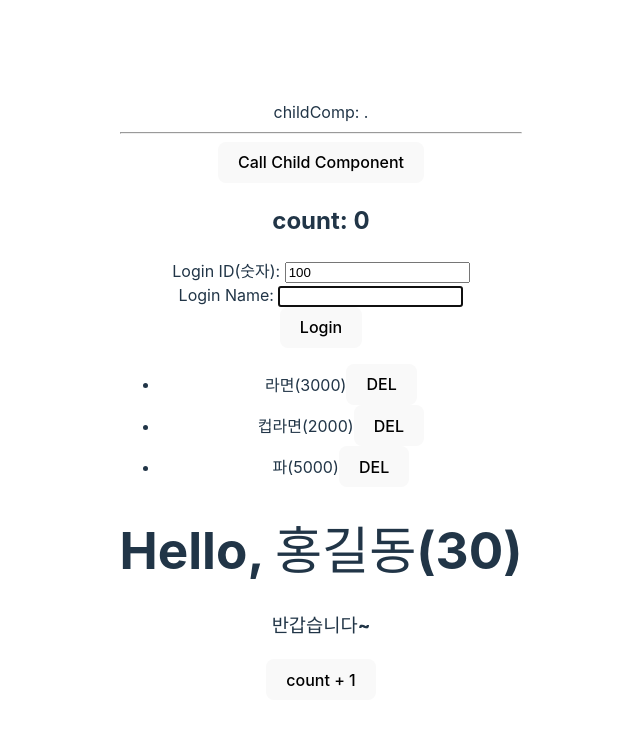
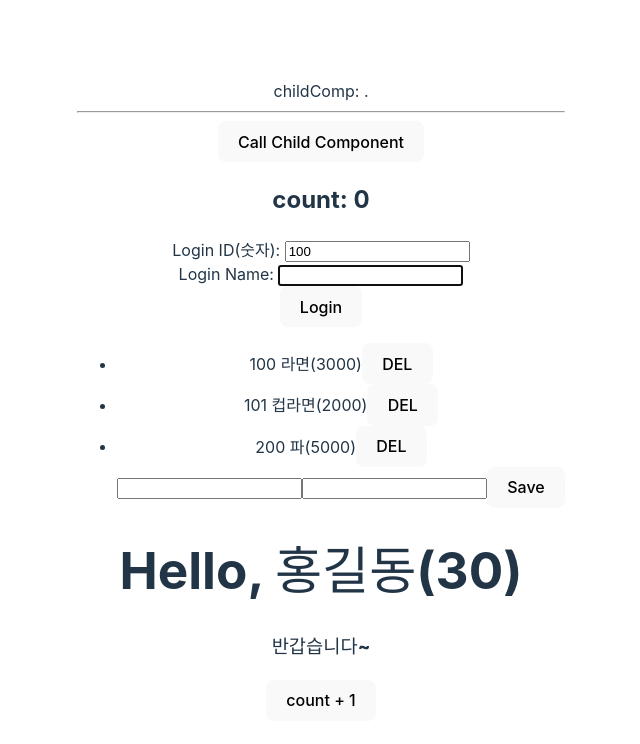
Before and after one commit to 11hertz/fullStack_React, a React (Vite) app: page / in a window 1280 px wide. Shown: the top 744 px of the page, without its empty margins (319-959 px from the left). Built offline with nearby package versions, Linux system fonts and the light colour scheme.

Commit message:
tryThis : addCartItem

```diff
--- a/src/App.tsx
+++ b/src/App.tsx
@@ -48,6 +48,18 @@
     setSession({ ...session, loginUser: null });
   };
 
+  const saveCartItem = (name: string, price: number) => {
+    const id =
+      session.cart
+        .map((cart) => cart.id)
+        .sort()
+        .at(-1) || 0;
+    setSession({
+      ...session,
+      cart: [...session.cart, { id: id + 1, name, price }],
+    });
+  };
+
   const removeCartItem = (itemId: number) => {
     setSession({
       ...session,
@@ -69,6 +81,7 @@
         session={session}
         login={login}
         logout={logout}
+        saveCartItem={saveCartItem}
         removeCartItem={removeCartItem}
       />
       <Hello name='홍길동' age={30} plusCount={plusCount}>
--- a/src/components/My.tsx
+++ b/src/components/My.tsx
@@ -1,3 +1,4 @@
+import { FormEvent, useRef } from 'react';
 import { LoginUser, Session } from '../App';
 import Login from './Login';
 import Profile from './Profile';
@@ -6,6 +7,7 @@
   session: Session;
   login: ({ id, name }: LoginUser) => void;
   logout: () => void;
+  saveCartItem: (name: string, price: number) => void;
   removeCartItem: (itemId: number) => void;
 };
 
@@ -13,9 +15,34 @@
   session: { loginUser, cart },
   login,
   logout,
+  saveCartItem,
   removeCartItem,
 }: Props) => {
   console.log('@@@My');
+
+  const itemNameRef = useRef<HTMLInputElement>(null);
+  const itemPriceRef = useRef<HTMLInputElement>(null);
+
+  const submit = (e: FormEvent<HTMLFormElement>) => {
+    e.preventDefault();
+    const name = itemNameRef.current?.value;
+    const price = itemPriceRef.current?.value;
+
+    if (!name) {
+      alert('상품명을 정확히 입력해 주세요');
+      return itemNameRef.current?.focus();
+    }
+
+    if (!price) {
+      alert('금액을 정확히 입력해 주세요');
+      return itemPriceRef.current?.focus();
+    }
+
+    saveCartItem(name, Number(price));
+    itemNameRef.current.value = '';
+    itemPriceRef.current.value = '';
+  };
+
   return (
     <>
       {loginUser ? (
@@ -26,10 +53,16 @@
       <ul>
         {cart.map(({ id, name, price }) => (
           <li key={id}>
-            {name}({price})
+            {id} {}
+            <strong>{name}</strong>({price})
             <button onClick={() => removeCartItem(id)}>DEL</button>
           </li>
         ))}
+        <form onSubmit={submit}>
+          <input type='text' ref={itemNameRef} />
+          <input type='number' ref={itemPriceRef} />
+          <button>Save</button>
+        </form>
       </ul>
     </>
   );
--- a/tsconfig.json
+++ b/tsconfig.json
@@ -1,8 +1,8 @@
 {
   "compilerOptions": {
-    "target": "ES2020",
+    "target": "ES2022",
     "useDefineForClassFields": true,
-    "lib": ["ES2020", "DOM", "DOM.Iterable"],
+    "lib": ["ES2022", "DOM", "DOM.Iterable"],
     "module": "ESNext",
     "skipLibCheck": true,
 
```
